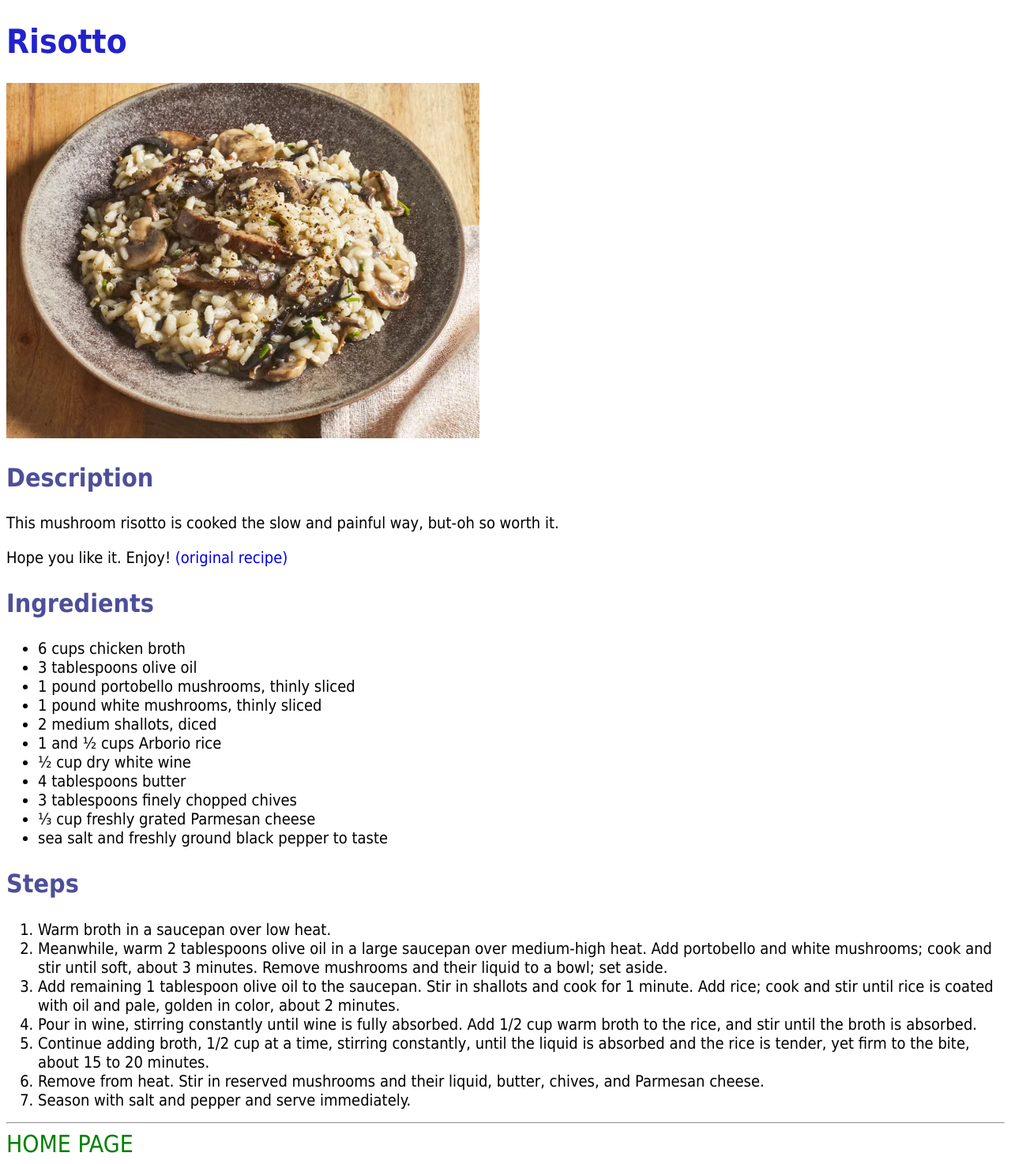
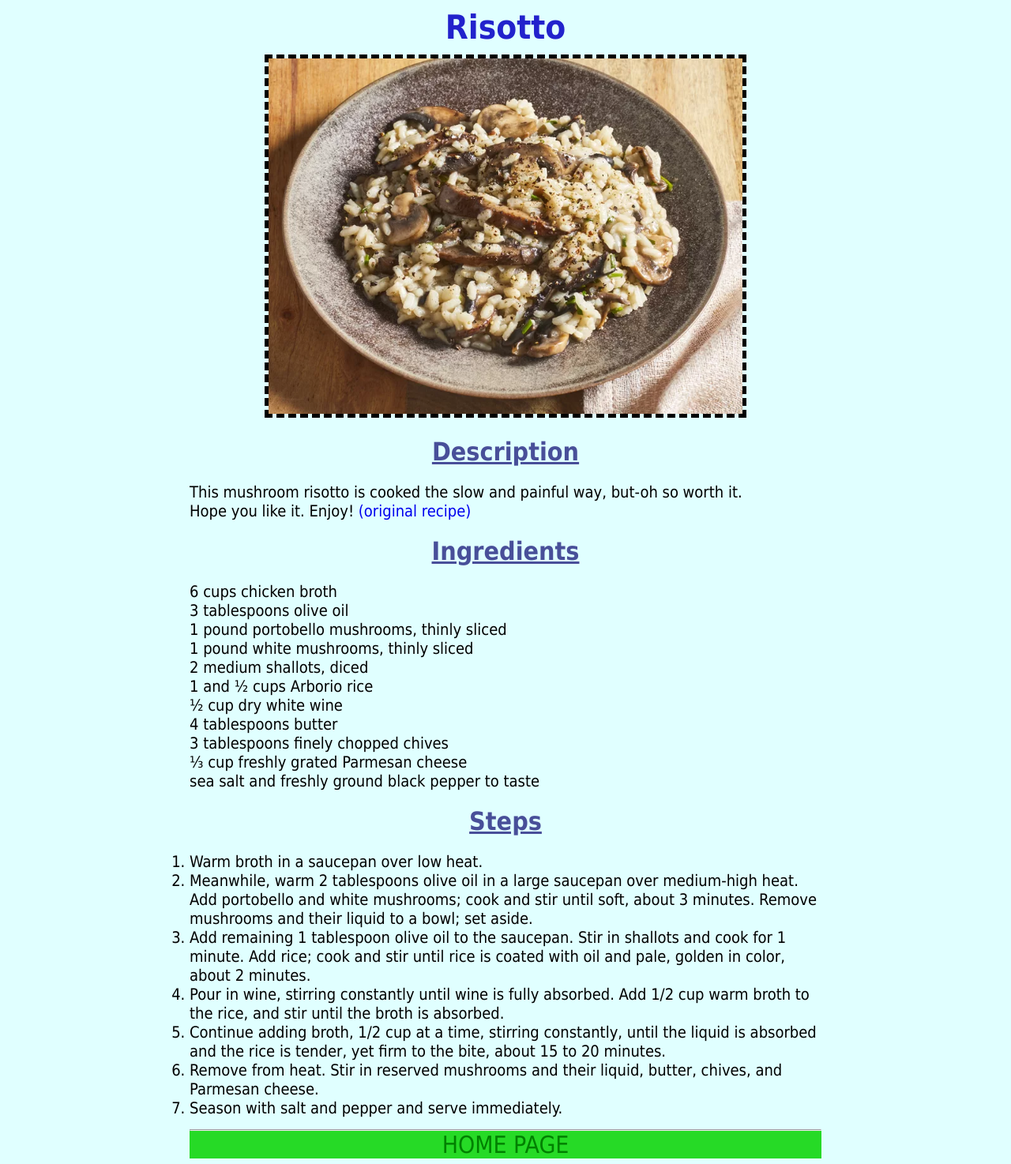
Before and after one commit to alejanCodeGF/odin-recipes, a plain HTML site: page recipes/risotto.html in a window 1280 px wide. Shown: the whole page at 79% size. Drawn offline with Linux system fonts and the light colour scheme.

Commit message:
Alejan's recipes web V3.0, visual changes (css x2)
More organized, with divs, color changes, text in the center and few things more

```diff
--- a/recipes/risotto.html
+++ b/recipes/risotto.html
@@ -6,11 +6,14 @@
         <title>Alejan's Risotto</title>
     </head>
     <body>
+        <article class="recipe">
             <h1>Risotto</h1>
             <img src="./Photos/Risotto_photo.webp">
             <h2>Description</h2>
+            <div class="Description">
                 <p>This mushroom risotto is cooked the slow and painful way, but-oh so worth it.</p>
                 <p>Hope you like it. Enjoy! <a href="https://www.allrecipes.com/recipe/85389/gourmet-mushroom-risotto/">(original recipe)</a></p>
+            </div>
             <h2>Ingredients</h2>
             <ul class="Ingredients">
                 <li>6 cups chicken broth</li>
@@ -37,5 +40,6 @@
             </ol>
             <hr>
             <a class="link_home" href="../index.html">HOME PAGE</a>
+        </article>
     </body>
 </html>
--- a/style.css
+++ b/style.css
@@ -1,36 +1,80 @@
+* {
+    padding: 0;
+    margin: 0;
+}
+
 body {
+    background-color: lightcyan;
     font-family: Tahoma, Verdana, sans-serif;
 }
 
 h1 {
     font-size: 42px;
     color: rgb(34, 34, 204);
+    margin: 10px;
+    text-align: center;
 }
 
 h2 {
+    margin: 20px;
     font-size: 32px;
     color: rgba(42, 44, 133, 0.836);
+    text-decoration: underline;
 }
 
 p, .Ingredients>li, .Steps>li {
     font-size: 20px;
 }
 
-ul a {
-    font-size: 32px;
-    color: black;
-    background-color: lightblue;
+img {
+    border: black 5px dashed;
+    height: 450px;
 }
 
 a:link, a:visited, a:active {
     text-decoration:none;
 }
 
-img {
-    height: 450px;
+.link_home{
+    display: block;
+    font-size: 30px;
+    color: green;
+    background-color: rgb(38, 218, 38);
 }
 
-.link_home{
-    font-size: 30px;
-    color: green;
+.link_box{
+    width: 420px;
+    list-style-type: none;
+    border: 6px lightgreen solid;
+    margin: 0 auto;
 }
+
+.link_box a {
+    text-align: center;
+    font-size: 32px;
+    color: aliceblue;
+    display: block;
+    background-color: lightblue;
+    padding: 15px 0;
+    border: 1px solid black;
+}
+
+.recipe {
+    text-align: center;
+    width: 800px;
+    margin: 0 auto;
+}
+
+.Description{
+    text-align: left;
+}
+
+.Ingredients{
+    text-align: left;
+    list-style-type: none;
+}
+
+.Steps{
+    text-align: left;
+    margin-bottom: 15px;
+}
```
Also changed, not shown: index.html (+5 -5 lines), recipes/cheesecake.html (+4 -0 lines), recipes/tortilla.html (+4 -0 lines). Lines whose indentation alone changed are shown as unchanged.
